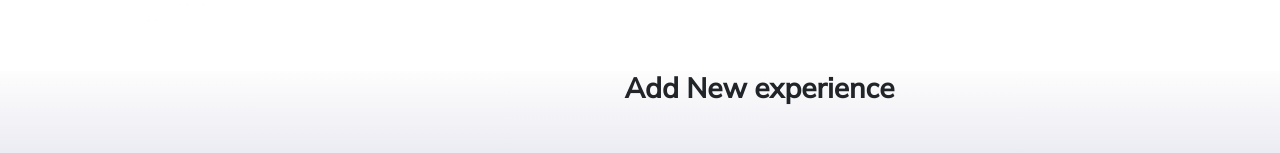
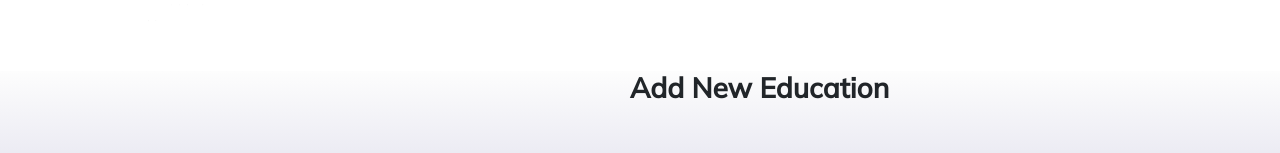
Before and after one commit to Incentive-Coders/camprec, a React (Create React App) app: page /addedu in a window 1280 px wide. Shown: the part 123-276 px from the top of the page. Built offline with nearby package versions, Linux system fonts and the light colour scheme.

Commit message:
added some changes

```diff
--- a/src/jsx_file/addedu.jsx
+++ b/src/jsx_file/addedu.jsx
@@ -61,7 +61,7 @@ class addedu extends Component {
                     const error = (data && data.message) || response.status;
                     return Promise.reject(error);
                 }
-                window.alert("experience Added Successfuly");
+                window.alert("Education Added Successfuly");
                 window.location.replace('/studenthome');
         })
          .catch(error => {
@@ -77,7 +77,7 @@ class addedu extends Component {
             <>
             <Navbar_student/>
             <section className="image width height">
-                                 <h3 className="card-title card_us"><strong>Add New experience</strong></h3>
+                                 <h3 className="card-title card_us"><strong>Add New Education</strong></h3>
                                     <Form className="addjb margin-top" >
                                         <FormItem >
                                         <div className="form-group margin-t ">
--- a/src/jsx_file/viewcollegestudent.jsx
+++ b/src/jsx_file/viewcollegestudent.jsx
@@ -15,7 +15,7 @@ function Rows(props) {
         return (
                     <>
                     <tr>
-                                <td>{props.sno}</td>
+                                <td>{props.sno+1}</td>
                                 <td>{props.name}</td>
                                 <td>{props.email}</td>
                                 <td><a className="btn size2" href={i}>View</a></td>
```
Also changed, not shown: package.json (+11 -11 lines), 1 other file (tests, documents, lock files or other folders).
